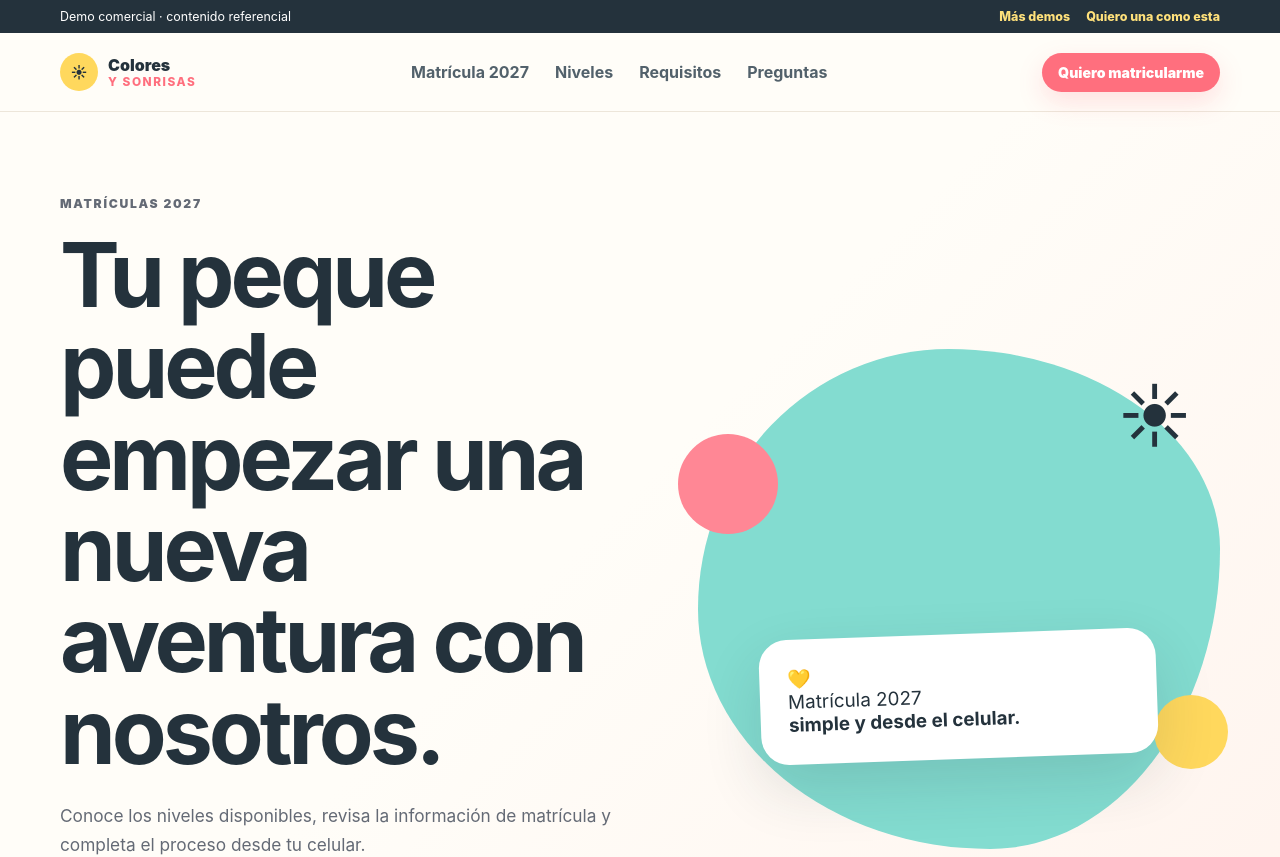
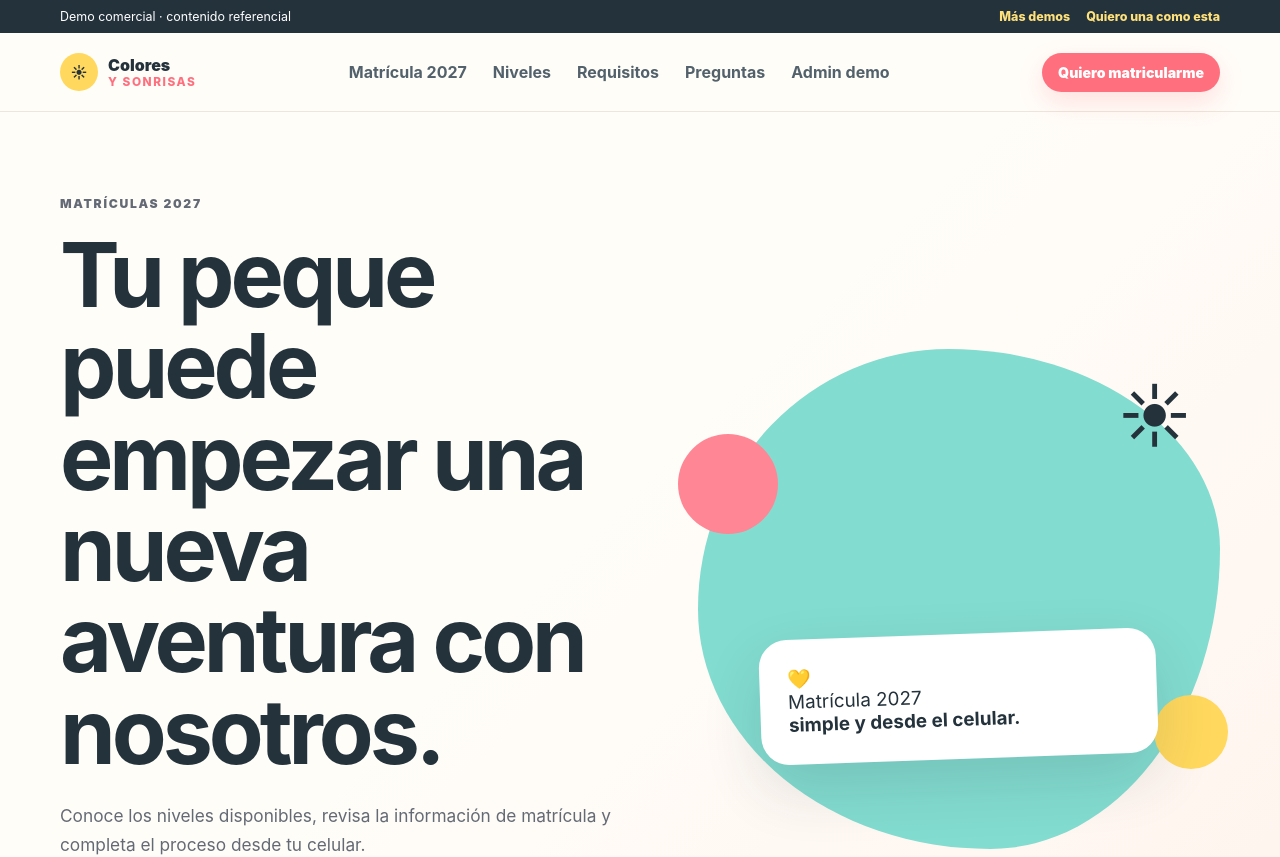
Before and after one commit to kaplack/demo-nido, a React (Vite) app: page /demos/colores-y-sonrisas in a window 1280 px wide. Shown: the top 857 px of the page. Built offline with nearby package versions, Linux system fonts and the light colour scheme.

Commit message:
Add admin demo link to nido menu

```diff
--- a/src/pages/ColoresYSonrisas.jsx
+++ b/src/pages/ColoresYSonrisas.jsx
@@ -24,6 +24,7 @@ export default function ColoresYSonrisas() {
             <a href="#niveles">Niveles</a>
             <a href="#requisitos">Requisitos</a>
             <a href="#preguntas">Preguntas</a>
+            <Link className="admin-demo-link" to="/demos/colores-y-sonrisas/admin">Admin demo</Link>
           </nav>
 
           <a className="btn mini" href="#formulario">Quiero matricularme</a>
```
